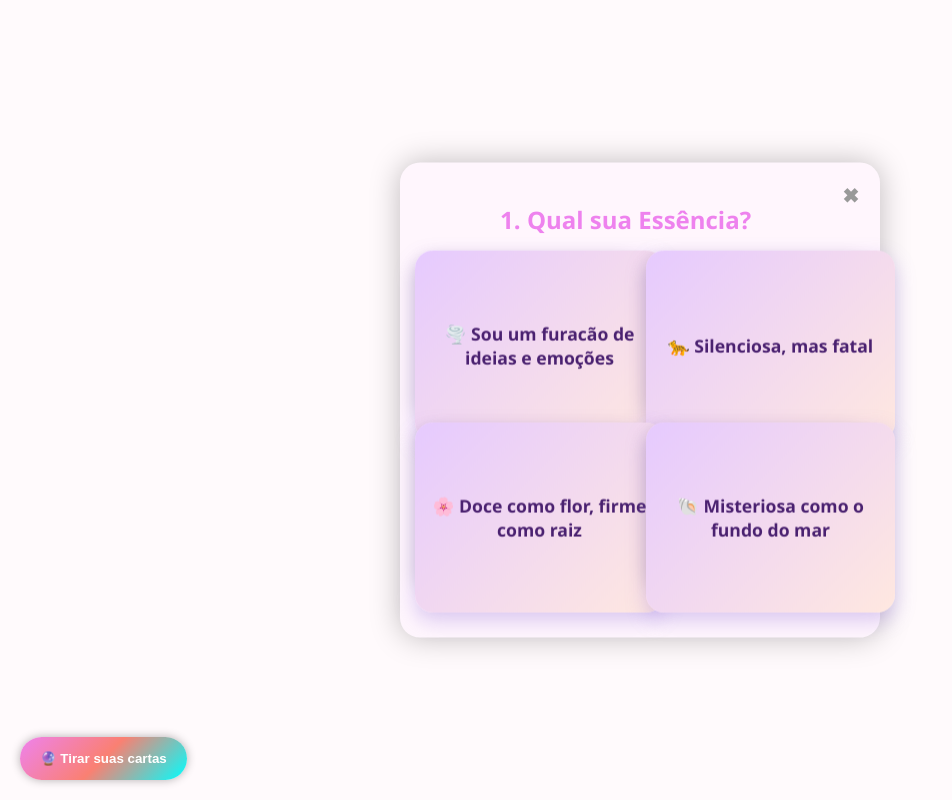
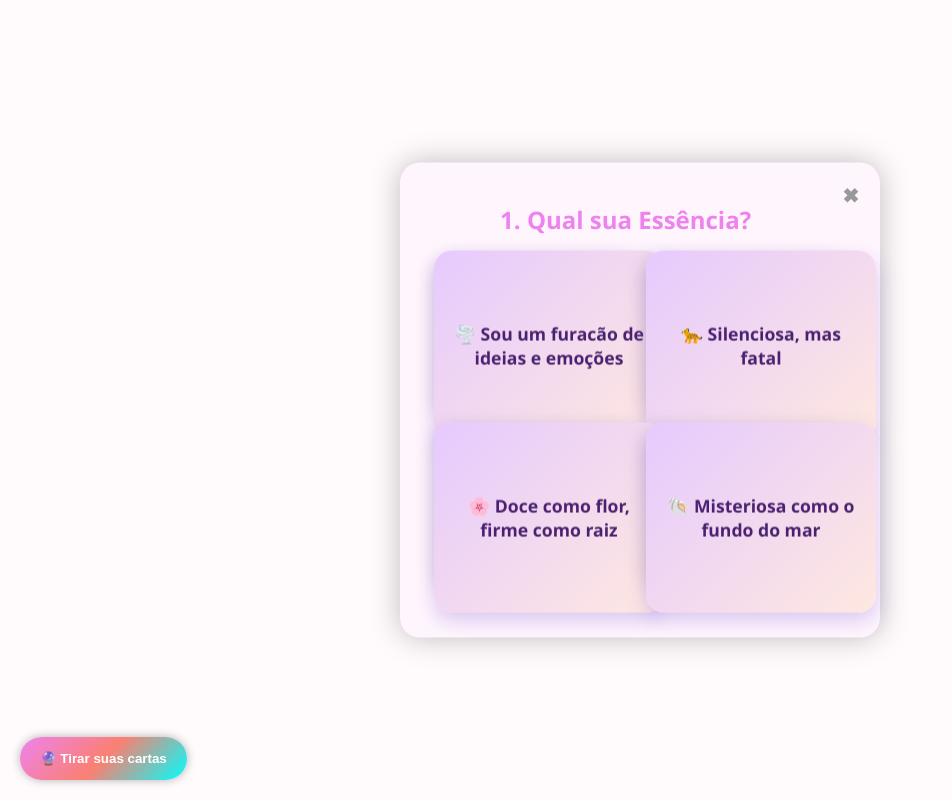
Before and after one commit to pedrohaa-sys/quiz-tarot, a plain HTML site: page index.html in a window 1280 px wide. Both pictures are taken after a click on the button "🔮 Tirar suas cartas". Shown: the whole page, without its empty margins (0-952 px from the left). Drawn offline with Linux system fonts and the light colour scheme.

Commit message:
Update index.html

```diff
--- a/index.html
+++ b/index.html
@@ -68,7 +68,8 @@
     }
     .card {
       flex: 1 1 calc(45% - 12px);
-      min-width: 150px;
+      min-width: 160px;
+      max-width: 200px;
       height: 160px;
       perspective: 1000px;
       cursor: pointer;
```
